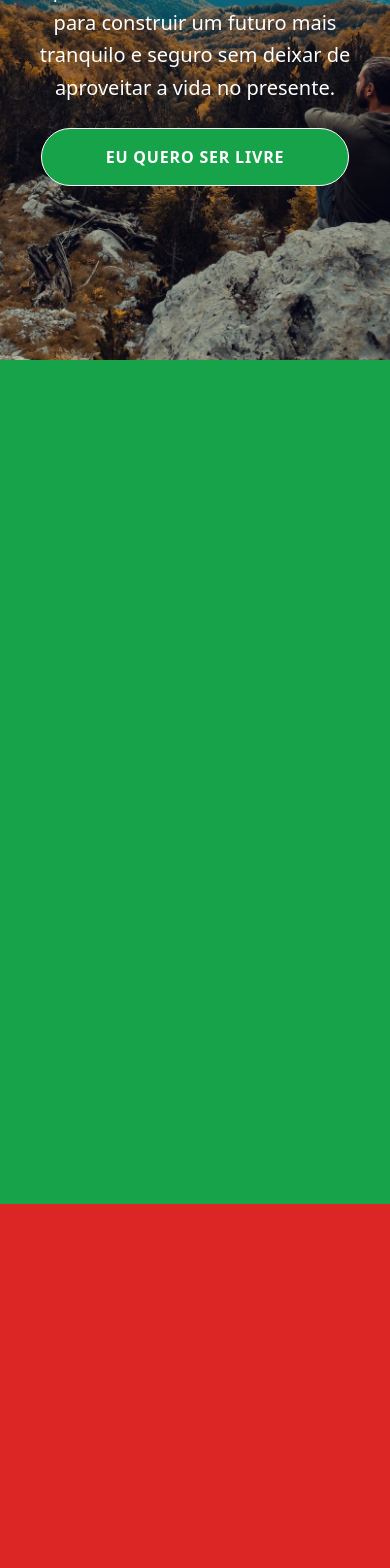
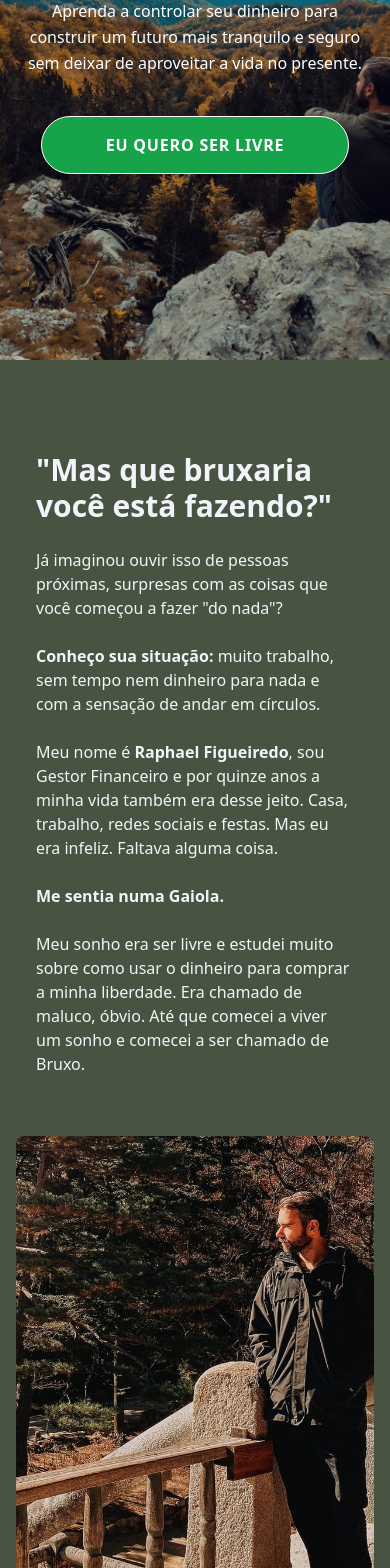
Before and after one commit to rodolphoreis/mundo-fora-da-gaiola, a Next.js app: page / in a window 390 px wide. Shown: the part 340-1908 px from the top of the page. Built offline with nearby package versions, Linux system fonts and the light colour scheme.

Commit message:
feat: create Description component

```diff
--- a/src/app/page.tsx
+++ b/src/app/page.tsx
@@ -1,10 +1,14 @@
+"use client";
 import About from "@/components/About";
+import Description from "@/components/Description";
+import TransitionPage from "@/components/TransitionPage/TransitionPage";
 
 export default function Home() {
   return (
     <div className="max-w h-screen mx-auto   ">
+      <TransitionPage />
       <About />
-      <div className="h-screen bg-green-600"></div>
+      <Description />
       <div className="h-screen bg-red-600"></div>
       <div className="h-screen bg-blue-600"></div>
 
--- a/src/components/About.tsx
+++ b/src/components/About.tsx
@@ -4,7 +4,7 @@ import Link from "next/link";
 import { Button } from "./ui/button";
 
 import Transition from "./Transition/Transition";
-import { Header } from "./Header/Header";
+import { Header } from "./Header";
 
 const About = () => {
   return (
@@ -13,18 +13,18 @@ const About = () => {
         <Transition>
           <Header />
           <div className="flex flex-col sm:grid sm:grid-cols-[1fr,3fr] max-w-[1200px] mx-auto text-center space-y-3 mt-10">
-            <div className=" p-5">
+            <div className=" p-5 space-y-6">
               <h1 className="flex flex-col text-white text-3xl md:text-3xl font-bold leading-none gap-3">
                 CONQUISTE SUA
                 <span className="text-6xl md:text-7xl">LIBERDADE </span>
                 <span className="text-6xl md:text-7xl">FINANCEIRA</span>
               </h1>
-              <p className="text-white text-xl leading-relaxed text-center max-w-[450px]">
+              <p className="text-white text-base leading-relaxed text-center max-w-[450px]">
                 Aprenda a controlar seu dinheiro para construir um futuro mais
                 tranquilo e seguro sem deixar de aproveitar a vida no presente.
               </p>
               <Link href="/login">
-                <Button className="rounded-full bg-green-600 text-white border border-white px-16 md:px-6 py-7 font-bold text-base -tracking-tighter mt-6 md:w-full">
+                <Button className="rounded-full bg-green-600 text-white border border-white px-16 md:px-6 py-7 font-bold text-base -tracking-tighter mt-10 md:w-full">
                   EU QUERO SER LIVRE
                 </Button>
               </Link>
--- /dev/null
+++ b/src/components/Description.tsx
@@ -0,0 +1,44 @@
+import Image from "next/image";
+import Transition from "./Transition/Transition";
+
+const Description = () => {
+  return (
+    <div className="bg-customGreen pt-10 ">
+      <Transition className="px-4 py-8  md:px-32 flex flex-col sm:grid sm:grid-cols-[2fr,2fr] gap-10 sm:gap-20">
+        <div className="text-slate-100 p-5 sm:p-32 text-base sm:leading-7 sm:mt-[-110px] md:max-w-[600px] md:ml-40">
+          <h1 className="text-3xl font-extrabold mb-6">
+            "Mas que bruxaria você está fazendo?"
+          </h1>
+          <p>
+            Já imaginou ouvir isso de pessoas próximas, surpresas com as coisas
+            que você começou a fazer "do nada"? <br />
+            <br />
+            <strong>Conheço sua situação:</strong> muito trabalho, sem tempo nem
+            dinheiro para nada e com a sensação de andar em círculos. <br />
+            <br />
+            Meu nome é <strong>Raphael Figueiredo</strong>, sou Gestor
+            Financeiro e por quinze anos a minha vida também era desse jeito.
+            Casa, trabalho, redes sociais e festas. Mas eu era infeliz. Faltava
+            alguma coisa. <br />
+            <br />
+            <strong>Me sentia numa Gaiola.</strong> <br /> <br />
+            Meu sonho era ser livre e estudei muito sobre como usar o dinheiro
+            para comprar a minha liberdade. Era chamado de maluco, óbvio. Até
+            que comecei a viver um sonho e comecei a ser chamado de Bruxo.
+          </p>
+        </div>
+        <div className=" md:mr-40">
+          <Image
+            src="/raphael.jpg"
+            alt="foto Raphael"
+            width={600}
+            height={400}
+            className="object-cover rounded-lg"
+          />
+        </div>
+      </Transition>
+    </div>
+  );
+};
+
+export default Description;
--- a/src/components/Header/Header.tsx
+++ b/src/components/Header.tsx
@@ -3,7 +3,7 @@
 import { LogIn } from "lucide-react";
 import Image from "next/image";
 import Link from "next/link";
-import { Navbar } from "../Navbar";
+import { Navbar } from "./Navbar";
 
 export function Header() {
   return (
@@ -12,7 +12,9 @@ export function Header() {
         <Link href="/">
           <Image src="/logo.png" alt="logo" width={300} height={200} />
         </Link>
+
         <Navbar />
+
         <div className="flex items-center gap-2 md:gap-5">
           <Link
             href="/login"
--- a/src/components/Navbar.tsx
+++ b/src/components/Navbar.tsx
@@ -3,6 +3,8 @@ import { useEffect, useState } from "react";
 import { AnimatePresence, motion } from "framer-motion";
 import Link from "next/link";
 import { LogIn } from "lucide-react";
+import Image from "next/image";
+import { div } from "framer-motion/client";
 
 const animationNavbar = {
   hidden: {
@@ -48,14 +50,18 @@ export function Navbar() {
           initial="hidden"
           animate="animate"
           exit="exit"
-          className="fixed z-[9999]  right-0 left-0 px-3 md:px-5 py-2 text-white bg-gray-400/30 justify-self-end top-10 rounded-3xl backdrop-blur w-fit  mr-3 sm:mr-6"
+          className="fixed z-[9999] justify-self-center mx-auto px-4 md:px-5 py-2 text-white w-full md:w-[1280px]  top-10 rounded-3xl mr-3 sm:mr-6 bg-slate-300/20"
         >
-          <div className="flex items-center gap-3  md:gap-3 md:flex-row">
+          <div className=" w-full sm:px-8 flex items-center justify-between gap-3 md:gap-3 md:flex-row ">
+            <Link href="/">
+              <Image src="/logo.png" alt="logo" width={230} height={180} />
+            </Link>
             <Link
               href="/login"
-              className="text-xs md:text-base px-2 py-1 sm:px-5 sm:py-2 text-white rounded-lg  hover:bg-transparent flex  items-center gap-3"
+              className="text-xs md:text-base px-2 py-1 sm:px-5 sm:py-2 text-white rounded-lg sm:border hover:bg-transparent flex items-center gap-2"
             >
-              <span className="font-semibold">Login</span> <LogIn size={16} />
+              <span className="font-semibold hidden sm:block">Login</span>{" "}
+              <LogIn size={16} />
             </Link>
           </div>
         </motion.nav>
```
Also changed, not shown: public/raphael.jpg (added).
